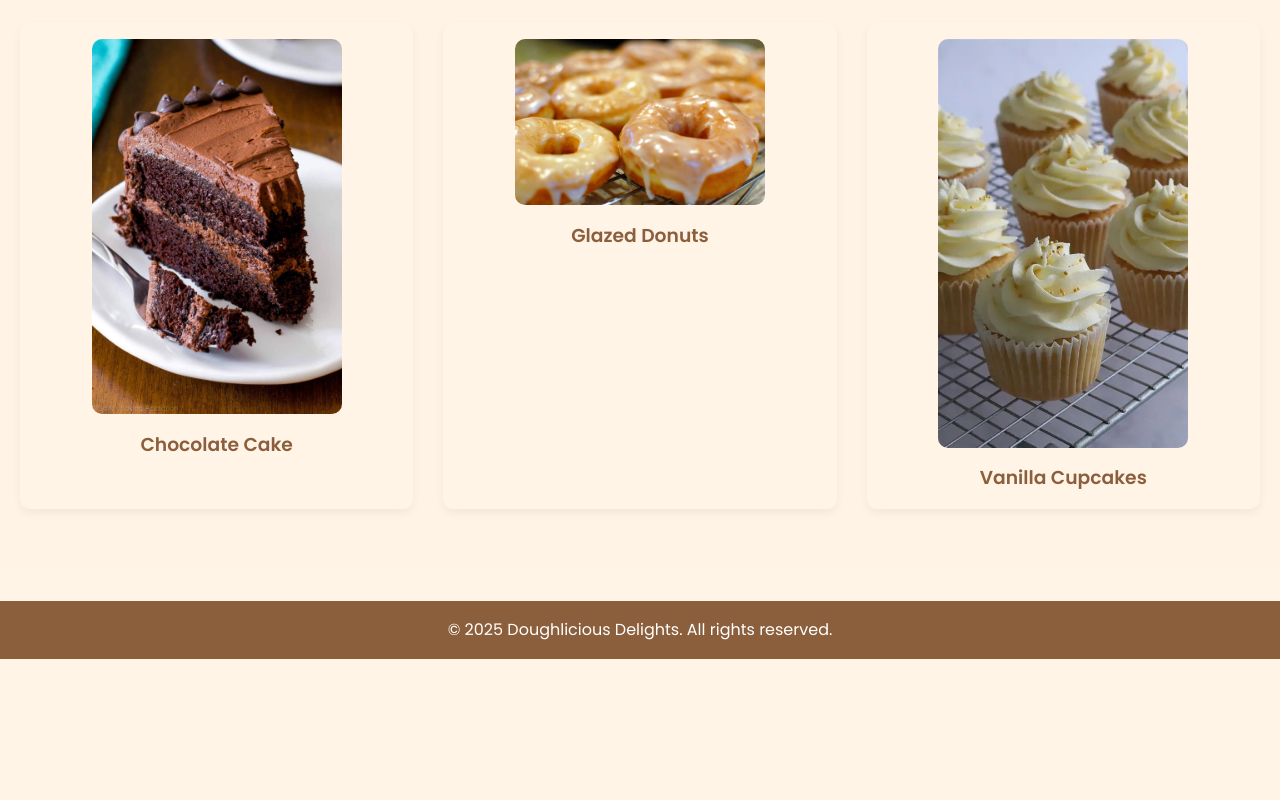
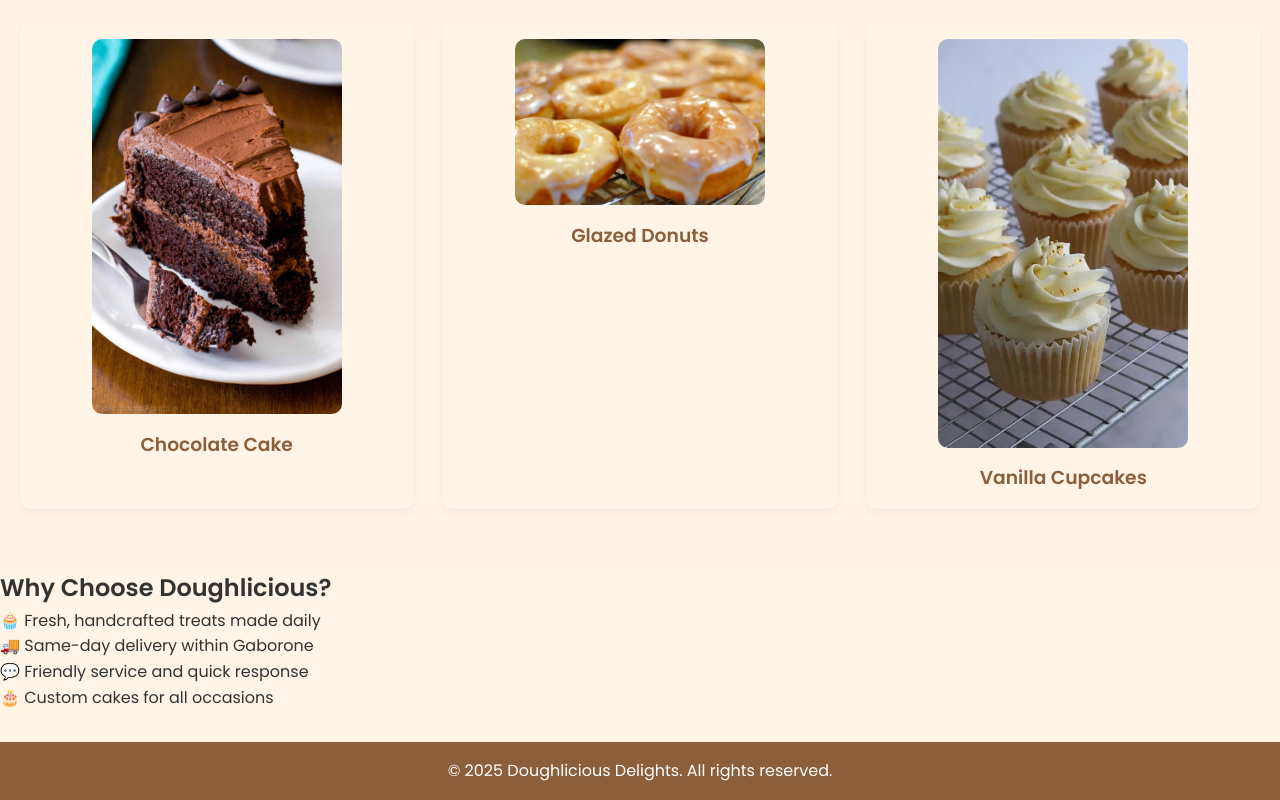
Before and after one commit to bida24-317/bida24-317., a plain HTML site: page index.html in a window 1280 px wide. Shown: the part 326-1126 px from the top of the page. Before the commit the page ends 985 px from the top, so only its background shows below. Drawn offline with Linux system fonts and the light colour scheme.

Commit message:
Update index.html

```diff
--- a/index.html
+++ b/index.html
@@ -40,6 +40,15 @@
       <h3>Vanilla Cupcakes</h3>
     </div>
   </section>
+ <section class="features">
+  <h2>Why Choose Doughlicious?</h2>
+  <ul>
+    <li>🧁 Fresh, handcrafted treats made daily</li>
+    <li>🚚 Same-day delivery within Gaborone</li>
+    <li>💬 Friendly service and quick response</li>
+    <li>🎂 Custom cakes for all occasions</li>
+  </ul>
+</section>
 
   <footer>
     <p>&copy; 2025 Doughlicious Delights. All rights reserved.</p>
```
